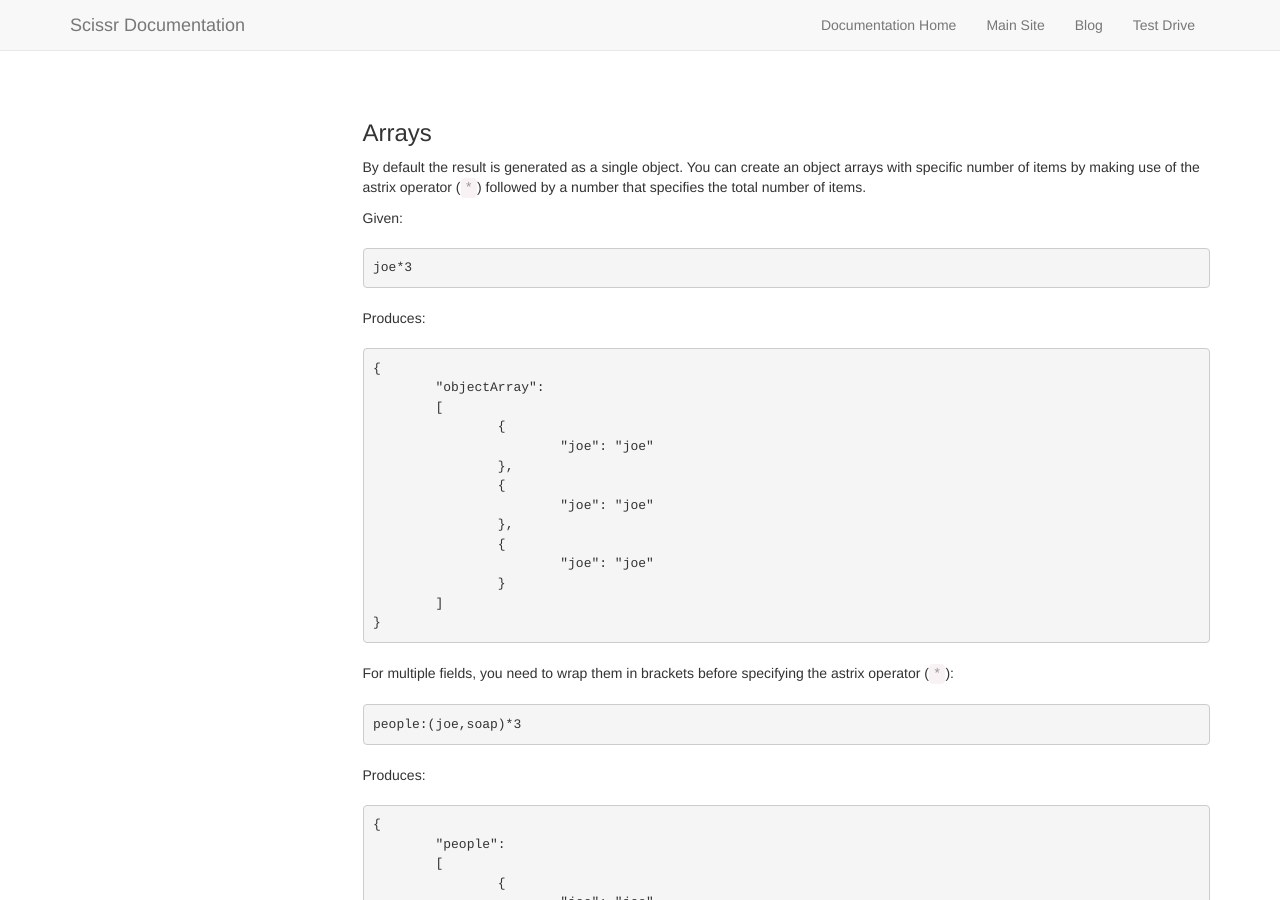
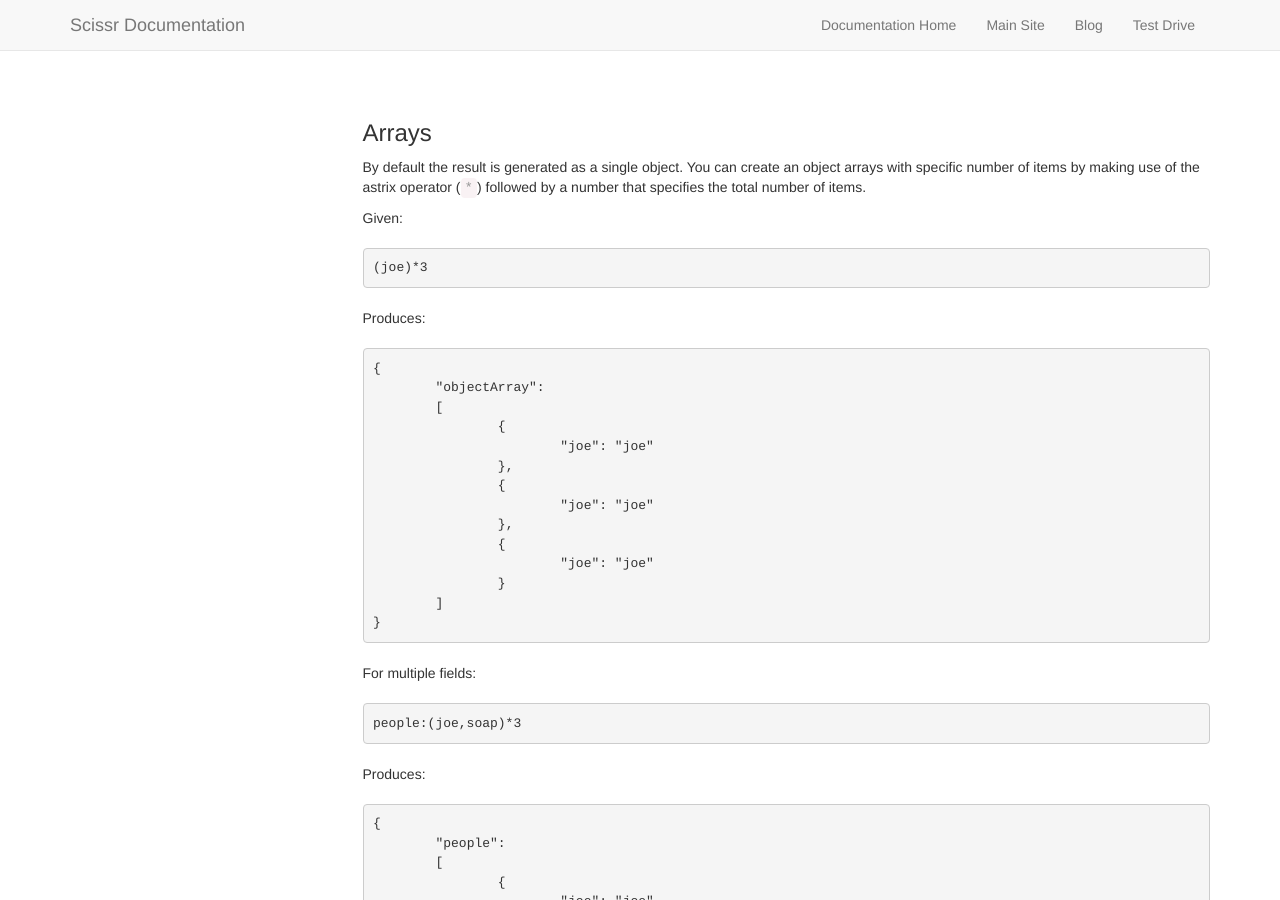
Before and after one commit to Scissr/scissr-docs, a Jekyll site: the page built from roadmap/v0-1/index.md, in a window 1280 px wide and 900 px high, scrolled down 1808 px. Built offline with Jekyll 4.4.1, drawn with Linux system fonts in a browser that asks for light colours; nearby versions of some CDN libraries; some of the changed text lies outside the part shown.

Commit message:
Update index.md

```diff
--- a/roadmap/v0-1/index.md
+++ b/roadmap/v0-1/index.md
@@ -9,7 +9,7 @@
 | Done | [Field aliases](#field-aliases)	             	 	 |
 | Done | [Arrays](#arrays) 						 |
 | Done | [Multiple levels](#multiple-levels)     	  		 |
-| In progress | [Basic value resolving](#basic-value-resolving)      	 |
+| Done | [Basic value resolving](#basic-value-resolving)      	 |
 | In progress | [Basic formatters](#basic-formatters) 			 |
 {: class="table"}
 
@@ -75,7 +75,7 @@
 Given:
 
 {:class="scissr-syntax"}
-	joe*3
+	(joe)*3
 
 Produces:
 
@@ -94,7 +94,7 @@
 		]
 	}
 
-For multiple fields, you need to wrap them in brackets before specifying the astrix operator (`*`):
+For multiple fields:
 
 {:class="scissr-syntax"}
 	people:(joe,soap)*3
@@ -252,7 +252,7 @@
 
 Produces:
 
-	<root>
+	<object>
 		<string>candy</string>
 		<int>51</int>
-	</root>
+	</object>
```
